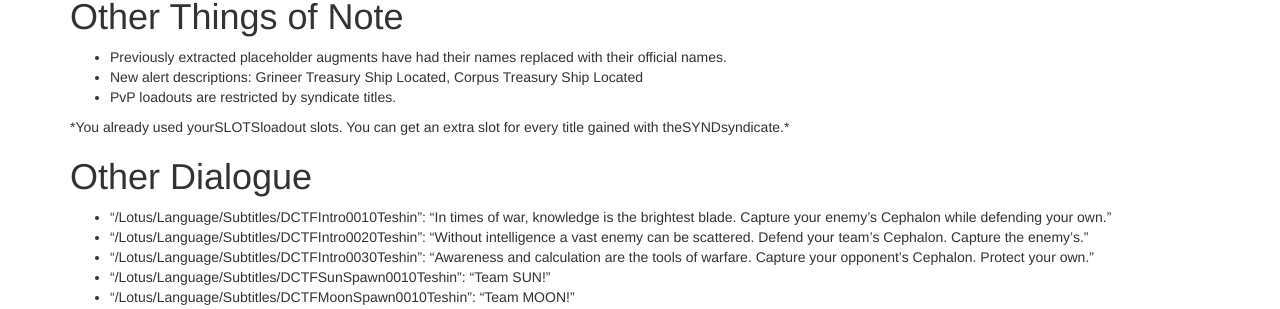
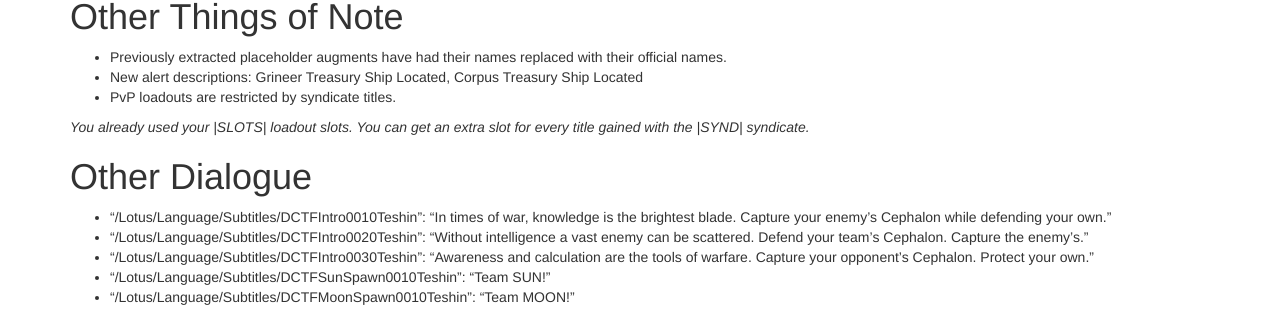
Before and after one commit to Deathmax/deathmax.github.io, a Jekyll site: the page built from _posts/2015-03-14-warframe-15-16-2.md, in a window 1280 px wide and 900 px high, scrolled down 1738 px. Shown: the part 141-450 px from the top of the window. Built offline with Jekyll 4.4.1, drawn with Linux system fonts in a browser that asks for light colours; nearby versions of some CDN libraries; library files that are not in the unit come from our copies; comment, search, counter and statistics services are not loaded.

Commit message:
add appropiate escape chars.

```diff
--- a/_posts/2015-03-14-warframe-15-16-2.md
+++ b/_posts/2015-03-14-warframe-15-16-2.md
@@ -79,7 +79,7 @@
 * New alert descriptions: Grineer Treasury Ship Located, Corpus Treasury Ship Located
 * PvP loadouts are restricted by syndicate titles.
 
-*You already used your |SLOTS| loadout slots. You can get an extra slot for every title gained with the |SYND| syndicate.*
+*You already used your \|SLOTS\| loadout slots. You can get an extra slot for every title gained with the \|SYND\| syndicate.*
 
 
 #Other Dialogue
```
